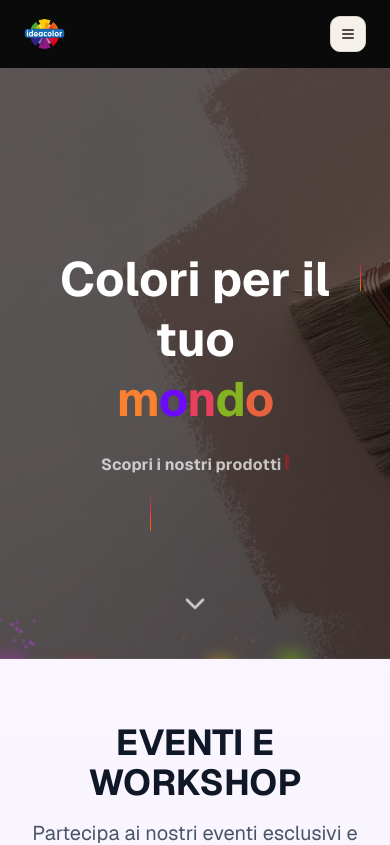
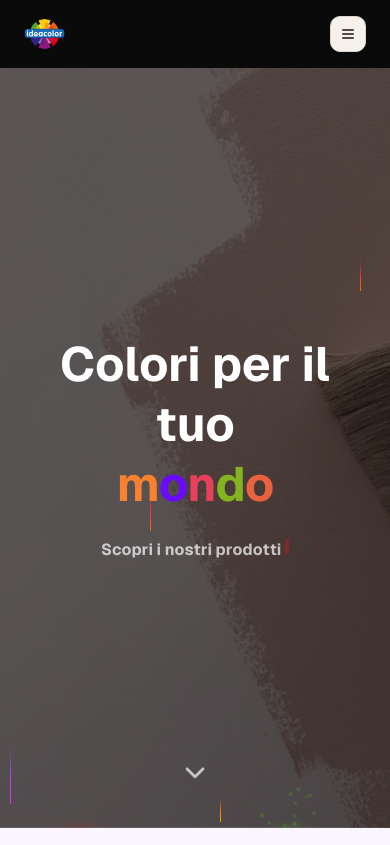
Before and after one commit to KevinDj78/ideacolor, a Next.js app: page / in a window 390 px wide. Shown: the top 845 px of the page. Built offline with nearby package versions, Linux system fonts and the light colour scheme; a web font is replaced by a local one.

Commit message:
mobile sfondo

```diff
--- a/components/ui/background-beams-with-collision.tsx
+++ b/components/ui/background-beams-with-collision.tsx
@@ -306,7 +306,7 @@ export const BackgroundBeamsWithCollision = ({
     <div
       ref={parentRef}
       className={cn(
-        "h-[70vh] md:h-[40rem] relative flex items-center w-full justify-center overflow-hidden",
+        "h-[90vh] md:h-[40rem] relative flex items-center w-full justify-center overflow-hidden",
         className
       )}
       style={{
```
